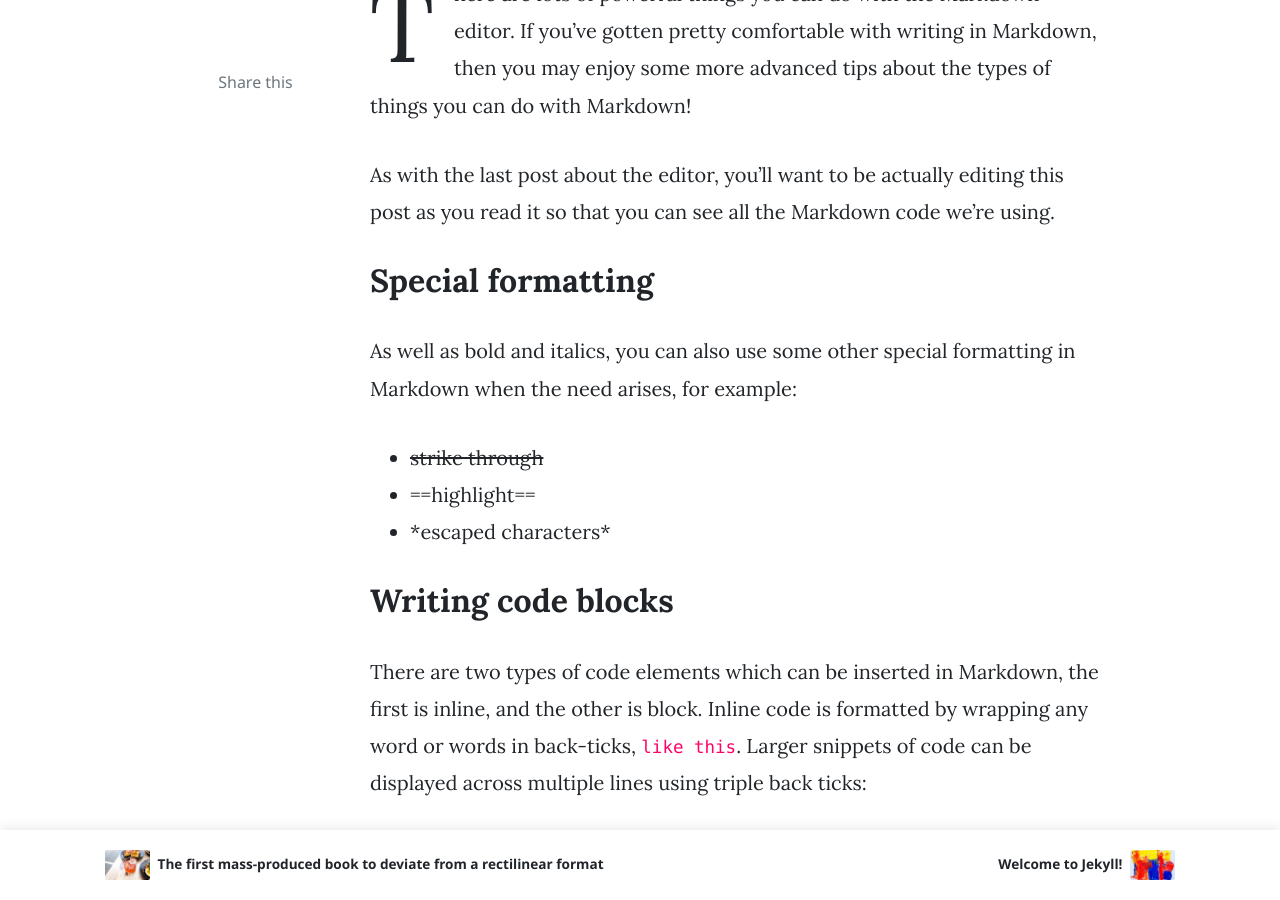
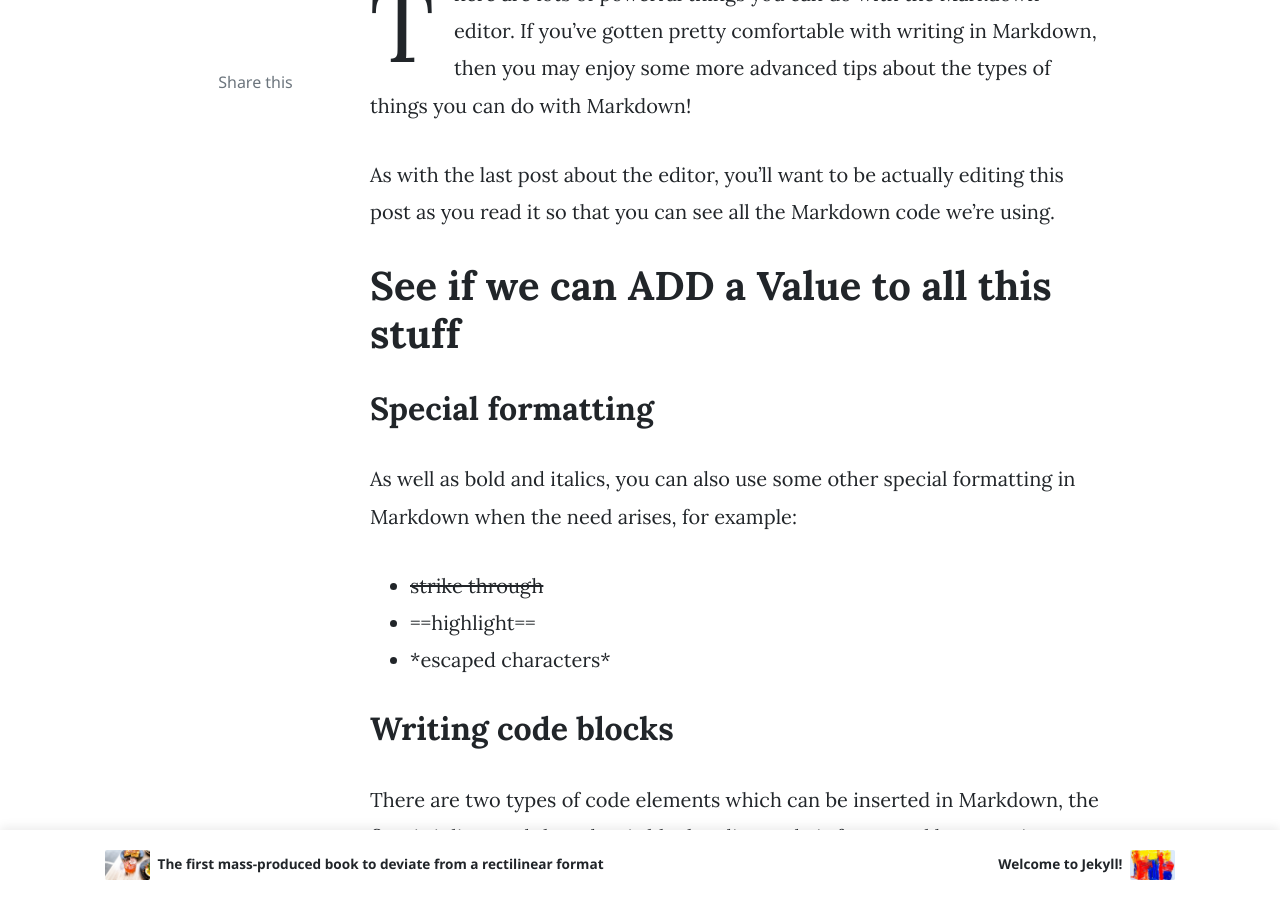
Before and after one commit to 0wnway/simplywhy, a Jekyll site: the page built from _posts/2019-02-03-powerful-things-markdown-editor.md, in a window 1280 px wide and 900 px high, scrolled down 525 px. Built offline with Jekyll 4.4.1, drawn with Linux system fonts in a browser that asks for light colours; nearby versions of some CDN libraries; comment, search, counter and statistics services are not loaded.

Commit message:
Vault autocommit on iPad von Marta

```diff
--- a/_posts/2019-02-03-powerful-things-markdown-editor.md
+++ b/_posts/2019-02-03-powerful-things-markdown-editor.md
@@ -10,7 +10,7 @@ There are lots of powerful things you can do with the Markdown editor. If you've
 
 As with the last post about the editor, you'll want to be actually editing this post as you read it so that you can see all the Markdown code we're using.
 
-
+# See if we can ADD a Value to all this stuff
 ## Special formatting
 
 As well as bold and italics, you can also use some other special formatting in Markdown when the need arises, for example:
```
